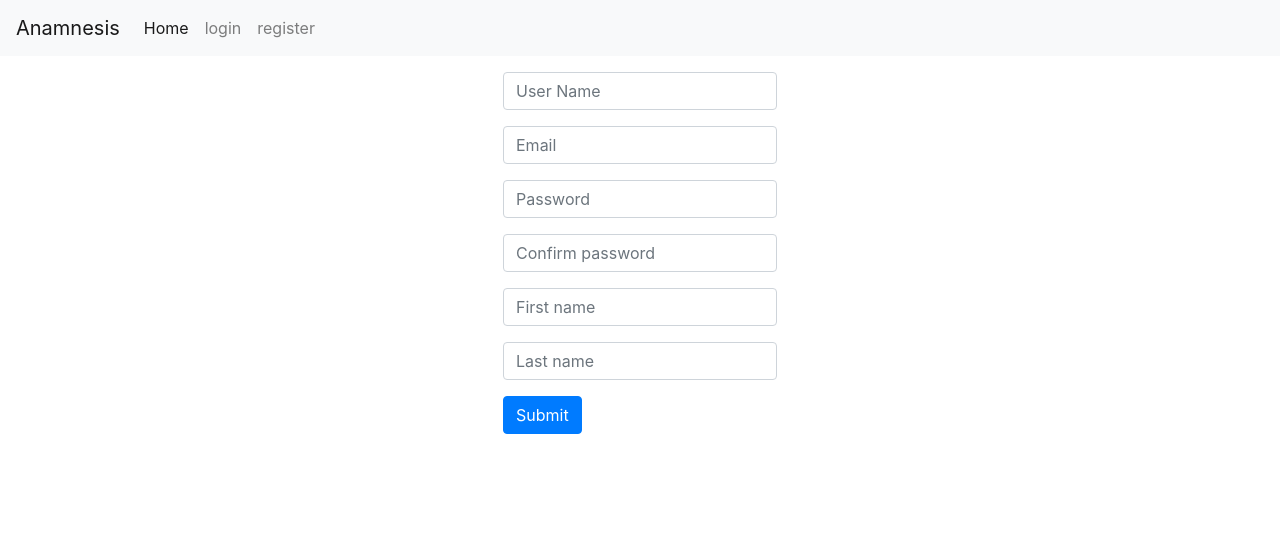
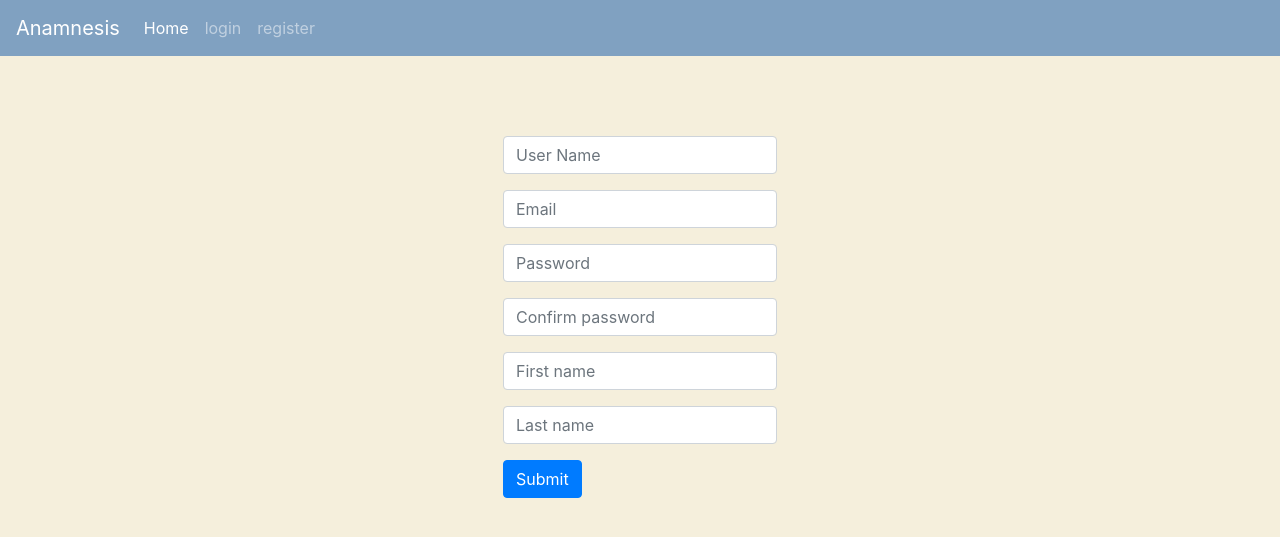
Before and after one commit to medranow/capstone, a Django app: page /register in a window 1280 px wide. Shown: the top 537 px of the page. Run offline with Django 4.2, Linux system fonts and the light colour scheme; some libraries are stand-ins or nearby versions.

Commit message:
CSS looks good

```diff
--- a/medomai/anamnesis/static/anamnesis/styles.css
+++ b/medomai/anamnesis/static/anamnesis/styles.css
@@ -1,14 +1,25 @@
+body{
+    position: relative;
+    background-color: rgb(245, 239, 220);
+}
+
+
+
+.credential {
+    margin-top: 80px;
+
+}
+
+.card {
+    margin-top: 8px;
+    margin-bottom: 6px;
+    background-color: #d9cfc1;
+}
+
 nav {
     width: 100%;
     box-sizing: content-box;
     overflow: scroll;
+    background-color: rgb(128, 161, 193);
+    color: white;
 }
-
-body{
-    position: relative;
-}
-
-.card {
-    margin-top: 5px;
-    margin-bottom: 6px;
-}
--- a/medomai/anamnesis/templates/anamnesis/appointments.html
+++ b/medomai/anamnesis/templates/anamnesis/appointments.html
@@ -16,7 +16,7 @@
 
          <!-- Buttons for navigation in pagination -->
          <div class="container d-flex justify-content-center">
-            <nav aria-label="Page navigation">
+            <nav aria-label="Page navigation" style="background-color: beige;">
                 <ul class="pagination">
                     {% if appointments.has_previous %}
                     <li class="page-item"><a class="page-link" href="?page={{ appointments.previous_page_number }}">Previous</a></li>
--- a/medomai/anamnesis/templates/anamnesis/index.html
+++ b/medomai/anamnesis/templates/anamnesis/index.html
@@ -14,8 +14,9 @@
         </div>
     {% else %}
 
-<div>
-    <p>Welcome to Anamnesis</p></div>
+        <div class="container mt-5">
+            <p>Welcome to Anamnesis</p>
+        </div>
 
     {% endif %}
 {% endblock %}
--- a/medomai/anamnesis/templates/anamnesis/layout.html
+++ b/medomai/anamnesis/templates/anamnesis/layout.html
@@ -16,7 +16,7 @@
     </head>
     <body>
         {% if user.is_authenticated %}
-            <nav class="navbar navbar-expand-lg navbar-light bg-light">
+            <nav class="navbar navbar-expand-lg navbar-dark">
                 <a class="navbar-brand" href="{% url 'index' %}">Anamnesis</a>
                 <a class="nav-item">Dr. {{request.user | upper}}</a>
                 <button class="navbar-toggler" type="button" data-toggle="collapse" data-target="#navbarSupportedContent" aria-controls="navbarSupportedContent" aria-expanded="false" aria-label="Toggle navigation">
@@ -45,7 +45,7 @@
             </nav>
 
         {% else %}
-            <nav class="navbar navbar-expand-lg navbar-light bg-light">
+            <nav class="navbar navbar-expand-lg navbar-dark">
                 <a class="navbar-brand" href="#">Anamnesis</a>
                 <button class="navbar-toggler" type="button" data-toggle="collapse" data-target="#navbarSupportedContent" aria-controls="navbarSupportedContent" aria-expanded="false" aria-label="Toggle navigation">
                 <span class="navbar-toggler-icon"></span>
--- a/medomai/anamnesis/templates/anamnesis/login.html
+++ b/medomai/anamnesis/templates/anamnesis/login.html
@@ -2,7 +2,7 @@
 {% load static %}
 
 {% block body %}
-<div class="">
+<div class="mt-3 container">
     <div>
         <form action="{% url 'login' %}" method="post">
             {% csrf_token %}
--- a/medomai/anamnesis/templates/anamnesis/patients.html
+++ b/medomai/anamnesis/templates/anamnesis/patients.html
@@ -15,7 +15,7 @@
                 <h6>You can look up a patient by name, last name or simply type a few letters of the patient's name.</h6>
                 <div class="d-flex">
                     <input class="form-control me-2 w-50" type="search" placeholder="Search" aria-label="Search" name="search" id="searchinput">
-                    <button class="btn btn-outline-success w-25" id="searchbtn" type="submit">Search</button>
+                    <button class="btn btn-outline-dark w-25" id="searchbtn" type="submit">Search</button>
                 </div>
               </form>
 
--- a/medomai/anamnesis/templates/anamnesis/register.html
+++ b/medomai/anamnesis/templates/anamnesis/register.html
@@ -2,7 +2,8 @@
 {% load static %}
 
 {% block body %}
-<div class="mt-3 d-flex justify-content-center container">
+<section class="credential">
+    <div class="mt-4 d-flex justify-content-center container">
         <form action="{% url 'register' %}" method="post">
             {% csrf_token %}
             <div class="form-group" id="register">
@@ -26,5 +27,6 @@
             <button type="submit" class="btn btn-primary">Submit</button>
         </form>
     </div>
+</section>
 
 {% endblock %}
```
Also changed, not shown: medomai/db.sqlite3. Lines whose indentation alone changed are shown as unchanged.
